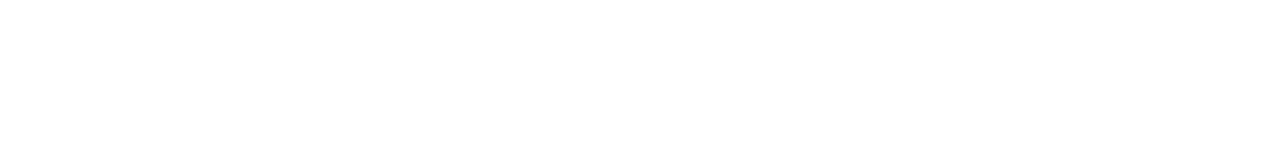
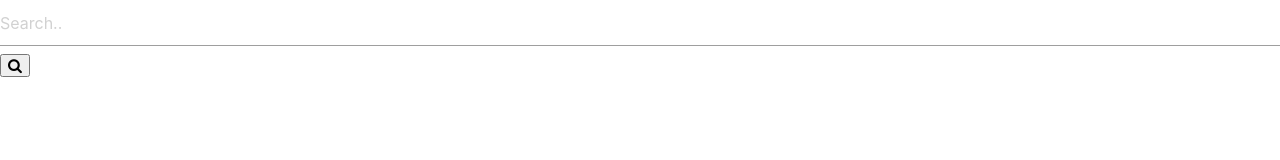
Before and after one commit to emlarko/marvel-character-finder, a plain HTML site: page homepage.html in a window 1280 px wide. Drawn offline with nearby package versions, Linux system fonts and the light colour scheme.

Commit message:
search box added

```diff
--- a/homepage.html
+++ b/homepage.html
@@ -4,11 +4,18 @@
     <meta charset="UTF-8">
     <meta http-equiv="X-UA-Compatible" content="IE=edge">
     <meta name="viewport" content="width=device-width, initial-scale=1.0">
-    <link rel="stylesheet" href="https://cdn.jsdelivr.net/npm/bootstrap@5.1.3/dist/css/bootstrap.min.css">
+    <link rel="stylesheet" href="https://cdnjs.cloudflare.com/ajax/libs/materialize/1.0.0/css/materialize.min.css">
+    <link rel="stylesheet" href="https://cdnjs.cloudflare.com/ajax/libs/font-awesome/4.7.0/css/font-awesome.min.css">
     <title>Marvel Character Finder</title>
 </head>
 <body>
-
+    <div class="hero"></div>
+    <footer>
+        <form class="search-form" action="action_page.php">
+            <input type="text" placeholder="Search.." name="search">
+            <button type="submit"><i class="fa fa-search"></i></button>
+          </form>
+    </footer>
 
 </body>
 </html>
```
